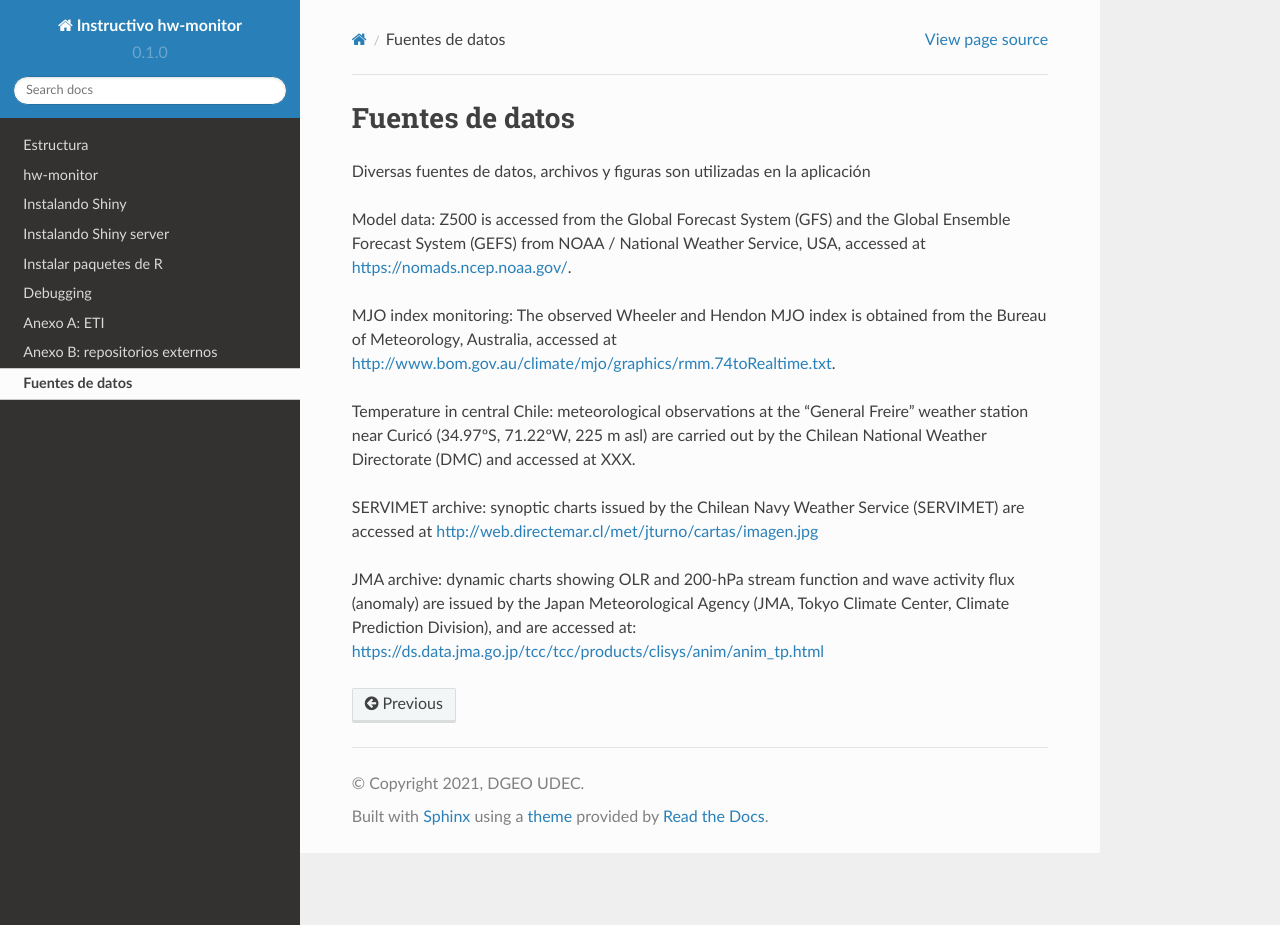
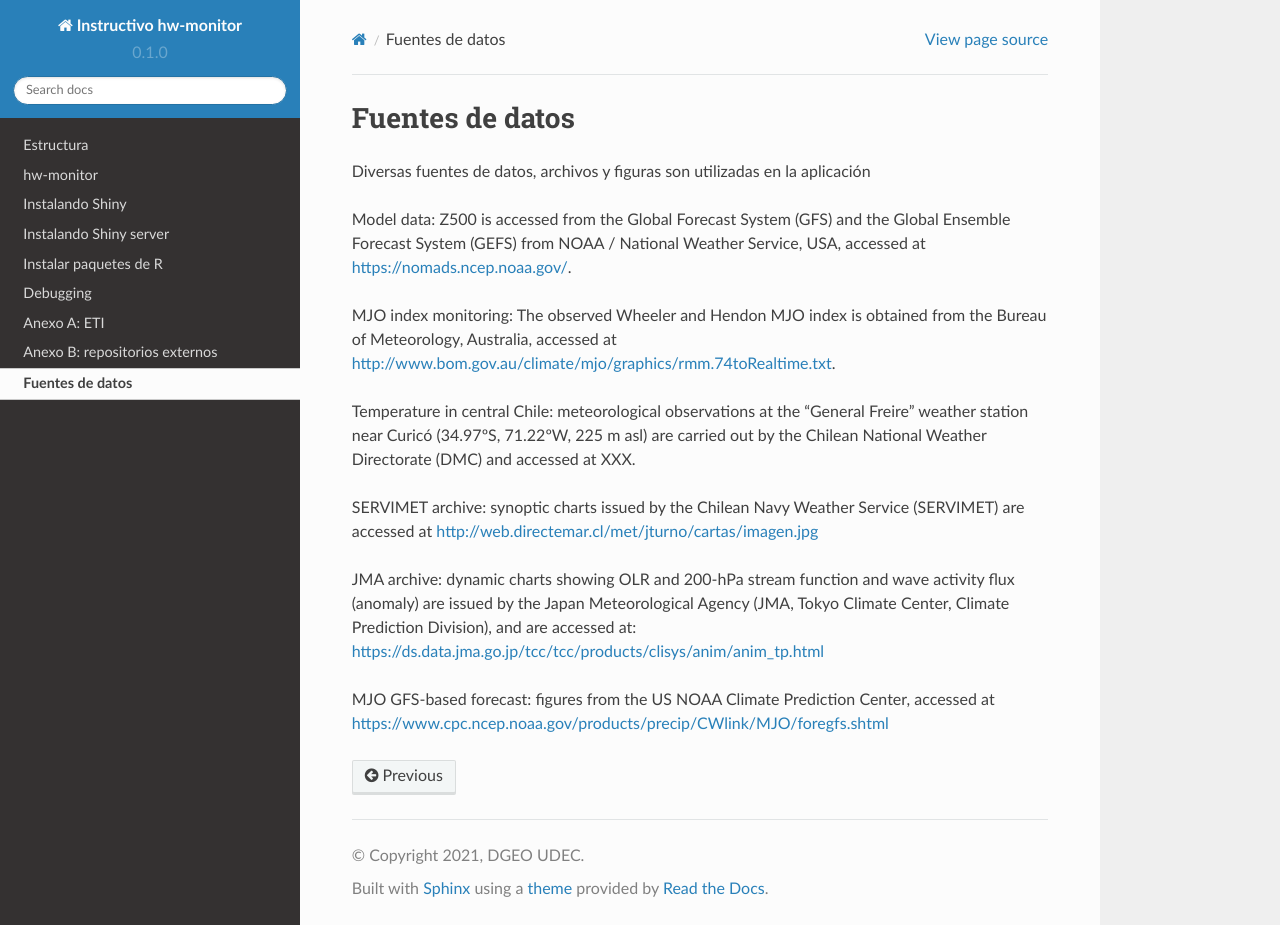
Before and after one commit to chsegura/rtd-tutorial, a Sphinx documentation site: the page built from docs/source/data.rst, in a window 1280 px wide and 925 px high. Built offline with Sphinx 7.4.7 and the Read the Docs theme 2.0.0, drawn with Linux system fonts in a browser that asks for light colours.

Commit message:
Update data.rst

```diff
--- a/docs/source/data.rst
+++ b/docs/source/data.rst
@@ -15,3 +15,5 @@ Temperature in central Chile: meteorological observations at the “General Frei
 SERVIMET archive: synoptic charts issued by the Chilean Navy Weather Service (SERVIMET) are accessed at http://web.directemar.cl/met/jturno/cartas/imagen.jpg
 
 JMA archive: dynamic charts showing OLR and 200-hPa stream function and wave activity flux (anomaly) are issued by the Japan Meteorological Agency (JMA, Tokyo Climate Center, Climate Prediction Division), and are accessed at: https://ds.data.jma.go.jp/tcc/tcc/products/clisys/anim/anim_tp.html
+
+MJO GFS-based forecast: figures from the US NOAA Climate Prediction Center, accessed at https://www.cpc.ncep.noaa.gov/products/precip/CWlink/MJO/foregfs.shtml
```
